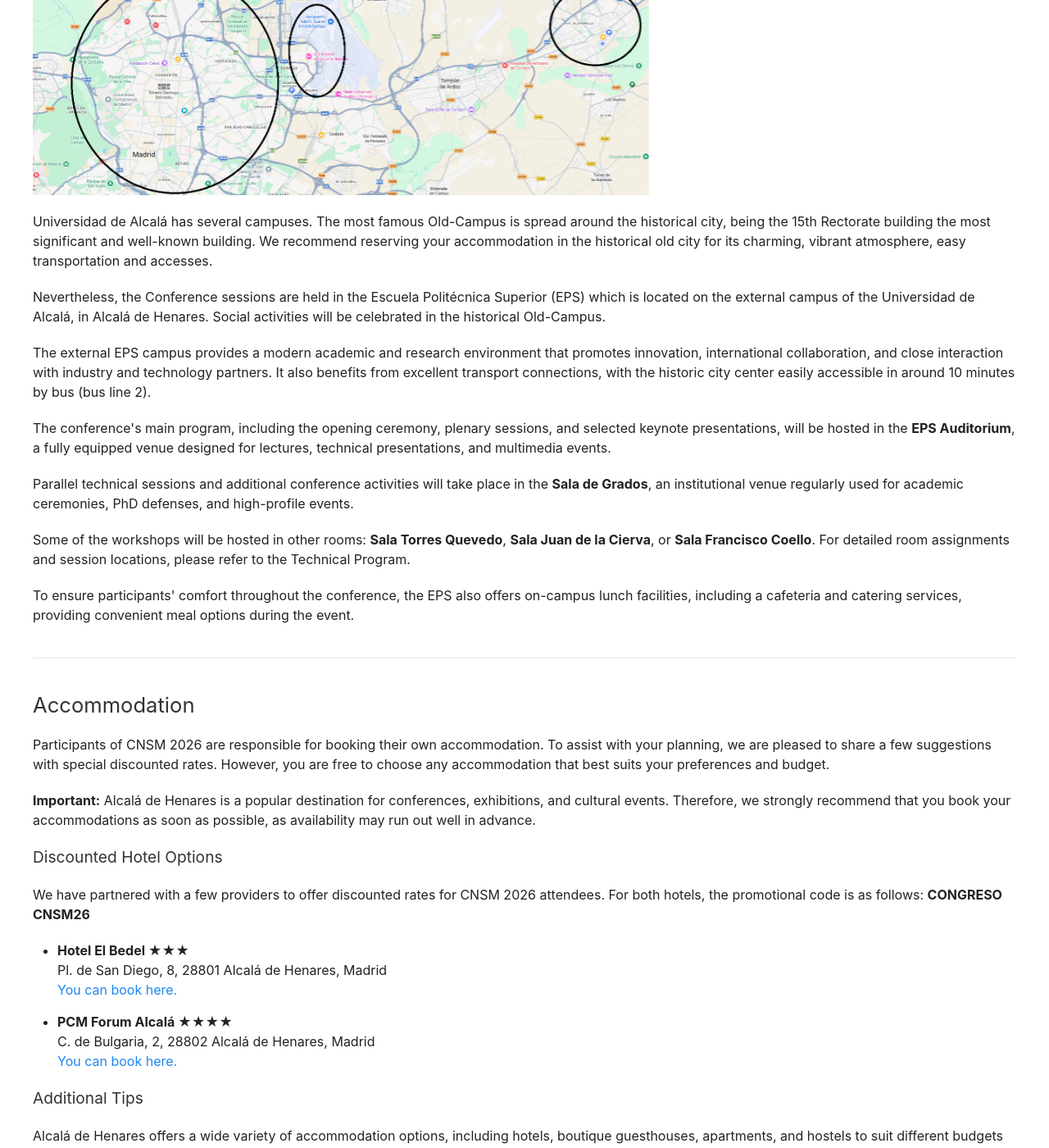
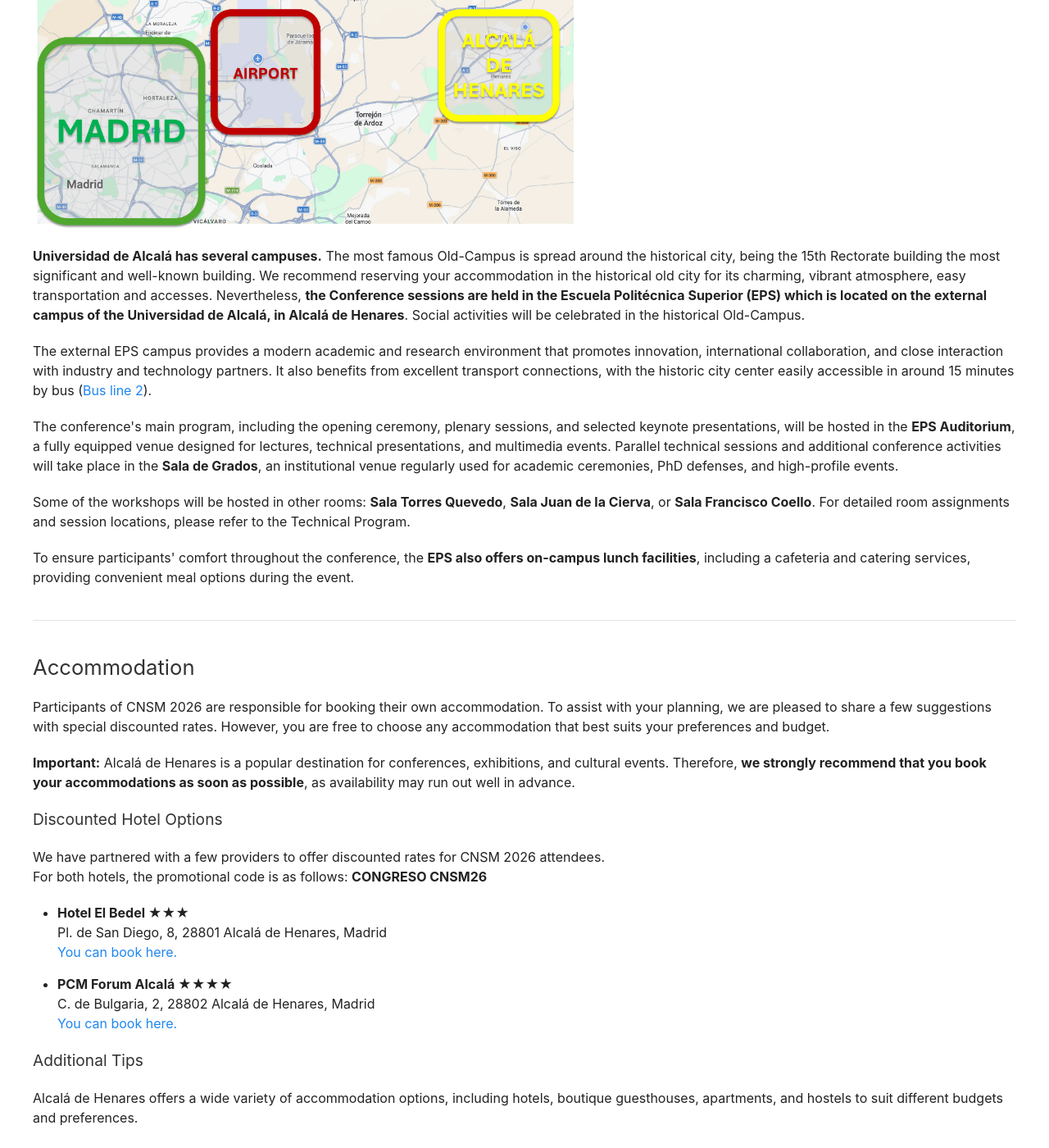
Before and after one commit to stuartclayman/cnsm-2026-website, a Jekyll site: the page built from locality.html, in a window 1280 px wide and 1400 px high, scrolled down 1130 px. Shown: the whole window at 82% size. Built offline with Jekyll 4.4.1, drawn with Linux system fonts in a browser that asks for light colours; nearby versions of some CDN libraries; some of the changed text lies outside the part shown.

Commit message:
Update locality web

```diff
--- a/locality.html
+++ b/locality.html
@@ -29,30 +29,21 @@ CNSM 2026 will be held in the lively historic city of <a href="https://www.turis
 
 </div>
 
-<p>Alcala de Henares is a UNESCO World Heritage city situated approximately 30 minutes from downtown Madrid and just 15 minutes from Adolfo Suárez Madrid–Barajas Airport.</p>
+<p><b>Alcala de Henares is a UNESCO World Heritage city</b> situated approximately 30 minutes from downtown Madrid and just 15 minutes from Adolfo Suárez Madrid-Barajas Airport.</p>
 
 
-  <img src="images/locality_1.png" alt="Map of Madrid, Airport and Alcala de Henares" style="max-width: 100%; height: auto;">
+  <img src="images/locality_1.webp" alt="Map of Madrid, Airport and Alcala de Henares" style="width: 55%; height: auto;">
 
 
-<p>Universidad de Alcalá has several campuses. The most famous Old-Campus is spread around the historical city, being the 15th Rectorate building the most significant and well-known building. We recommend reserving your accommodation in the historical old city for its charming, vibrant atmosphere, easy transportation and accesses.</p>
+<p><strong>Universidad de Alcalá has several campuses.</strong> The most famous Old-Campus is spread around the historical city, being the 15th Rectorate building the most significant and well-known building. We recommend reserving your accommodation in the historical old city for its charming, vibrant atmosphere, easy transportation and accesses. Nevertheless, <strong>the Conference sessions are held in the Escuela Politécnica Superior (EPS) which is located on the external campus of the Universidad de Alcalá, in Alcalá de Henares</strong>. Social activities will be celebrated in the historical Old-Campus.</p>
 
-<p>Nevertheless, the Conference sessions are held in the Escuela Politécnica Superior (EPS) which is located on the external campus of the Universidad de Alcalá, in Alcalá de Henares. Social activities will be celebrated in the historical Old-Campus.</p>
+<p>The external EPS campus provides a modern academic and research environment that promotes innovation, international collaboration, and close interaction with industry and technology partners. It also benefits from excellent transport connections, with the historic city center easily accessible in around 15 minutes by bus (<a href="https://maps.app.goo.gl/xr59v26UhymaTW6A8">Bus line 2</a>).</p>
 
-<!--
-  [ATENCIÓN: Inserta aquí la imagen del mapa local (Historical City - Bus line - EPS). Ejemplo:]
-  <img src="/assets/images/mapa-eps-historico.png" alt="Map showing bus route from historical city to EPS" style="max-width: 100%; height: auto;">
--->
-
-<p>The external EPS campus provides a modern academic and research environment that promotes innovation, international collaboration, and close interaction with industry and technology partners. It also benefits from excellent transport connections, with the historic city center easily accessible in around 10 minutes by bus (bus line 2).</p>
-
-<p>The conference's main program, including the opening ceremony, plenary sessions, and selected keynote presentations, will be hosted in the <strong>EPS Auditorium</strong>, a fully equipped venue designed for lectures, technical presentations, and multimedia events.</p>
-
-<p>Parallel technical sessions and additional conference activities will take place in the <strong>Sala de Grados</strong>, an institutional venue regularly used for academic ceremonies, PhD defenses, and high-profile events.</p>
+<p>The conference's main program, including the opening ceremony, plenary sessions, and selected keynote presentations, will be hosted in the <strong>EPS Auditorium</strong>, a fully equipped venue designed for lectures, technical presentations, and multimedia events. Parallel technical sessions and additional conference activities will take place in the <strong>Sala de Grados</strong>, an institutional venue regularly used for academic ceremonies, PhD defenses, and high-profile events.</p>
 
 <p>Some of the workshops will be hosted in other rooms: <strong>Sala Torres Quevedo</strong>, <strong>Sala Juan de la Cierva</strong>, or <strong>Sala Francisco Coello</strong>. For detailed room assignments and session locations, please refer to the Technical Program.</p>
 
-<p>To ensure participants' comfort throughout the conference, the EPS also offers on-campus lunch facilities, including a cafeteria and catering services, providing convenient meal options during the event.</p>
+<p>To ensure participants' comfort throughout the conference, the <strong>EPS also offers on-campus lunch facilities</strong>, including a cafeteria and catering services, providing convenient meal options during the event.</p>
 
 <hr style="margin: 40px 0;">
 
@@ -60,30 +51,30 @@ CNSM 2026 will be held in the lively historic city of <a href="https://www.turis
 
 <p>Participants of CNSM 2026 are responsible for booking their own accommodation. To assist with your planning, we are pleased to share a few suggestions with special discounted rates. However, you are free to choose any accommodation that best suits your preferences and budget.</p>
 
-<p><strong>Important:</strong> Alcalá de Henares is a popular destination for conferences, exhibitions, and cultural events. Therefore, we strongly recommend that you book your accommodations as soon as possible, as availability may run out well in advance.</p>
+<p><strong>Important:</strong> Alcalá de Henares is a popular destination for conferences, exhibitions, and cultural events. Therefore, <strong>we strongly recommend that you book your accommodations as soon as possible</strong>, as availability may run out well in advance.</p>
 
 <h3>Discounted Hotel Options</h3>
-<p>We have partnered with a few providers to offer discounted rates for CNSM 2026 attendees. For both hotels, the promotional code is as follows: <strong>CONGRESO CNSM26</strong></p>
+<p>We have partnered with a few providers to offer discounted rates for CNSM 2026 attendees. <br>
+
+   For both hotels, the promotional code is as follows: <strong>CONGRESO CNSM26</strong></p>
 
 <ul>
   <li style="margin-bottom: 15px;">
     <strong>Hotel El Bedel ★★★</strong><br>
     Pl. de San Diego, 8, 28801 Alcalá de Henares, Madrid<br>
-    <!-- SUSTITUYE EL "#" POR EL ENLACE DE RESERVA REAL DEL HOTEL -->
-    <a href="#" target="_blank">You can book here.</a>
+    <a href="https://www.hotelelbedel.com/es/index.html" target="_blank">You can book here.</a>
   </li>
   <li>
     <strong>PCM Forum Alcalá ★★★★</strong><br>
     C. de Bulgaria, 2, 28802 Alcalá de Henares, Madrid<br>
-    <!-- SUSTITUYE EL "#" POR EL ENLACE DE RESERVA REAL DEL HOTEL -->
-    <a href="#" target="_blank">You can book here.</a>
+    <a href="https://www.pcmforumalcala.com/" target="_blank">You can book here.</a>
   </li>
 </ul>
 
 <h3>Additional Tips</h3>
 <p>Alcalá de Henares offers a wide variety of accommodation options, including hotels, boutique guesthouses, apartments, and hostels to suit different budgets and preferences.</p>
 
-<p>Please note that the conference venue is located on the northern outskirts of the city. When making your reservation, keep in mind that it is approximately a 20-minute bus ride or about a one-hour walk from the historic city center. We therefore encourage participants to consider the venue's location and available transport connections when selecting their accommodation.</p>
+<p><strong>Please note that the conference venue is located on the northern outskirts of the city</strong>. When making your reservation, keep in mind that it is approximately a 20-minute bus ride or about a one-hour walk from the historic city center. We therefore encourage participants to consider the venue's location and available transport connections when selecting their accommodation.</p>
 
 <p>We encourage you to explore accommodation platforms such as <a href="https://www.booking.com/" target="_blank">Booking.com</a>, <a href="https://www.airbnb.com/" target="_blank">Airbnb</a>, or the <a href="https://www.turismoalcala.es/" target="_blank">Alcalá Tourist Office website</a> for additional options.</p>
 
```
Also changed, not shown: images/locality_1.png (deleted), images/locality_1.webp (added).
